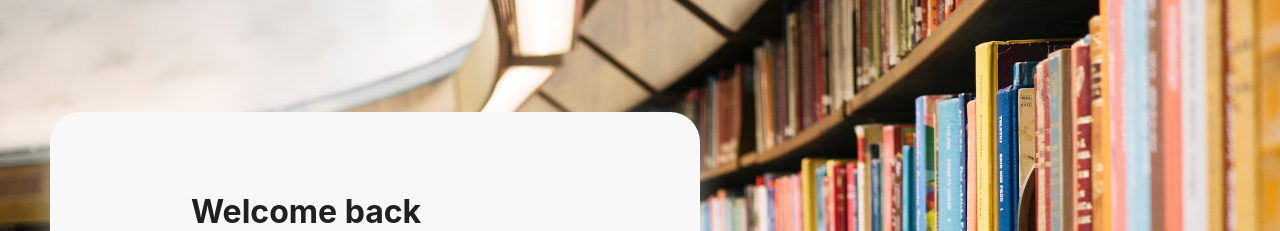
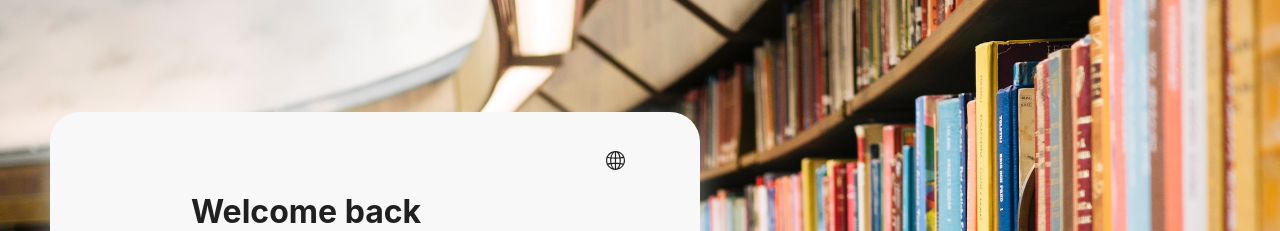
Before and after one commit to azizbekphd/nur, a Next.js app: page /signin in a window 1280 px wide. Shown: the top 231 px of the page. Built offline with nearby package versions, Linux system fonts and the light colour scheme.

Commit message:
Language toggler in auth pages

```diff
--- a/components/ui/LanguageToggler/index.tsx
+++ b/components/ui/LanguageToggler/index.tsx
@@ -6,10 +6,10 @@ import { classNames } from "../../../utils";
 import useI18n from "../../../i18n";
 
 type LanguageTogglerProps = {
-  size: number;
+  size?: number;
 };
 
-const LanguageToggler = ({ size }: LanguageTogglerProps) => {
+const LanguageToggler = ({ size = 19 }: LanguageTogglerProps) => {
   const { locale, asPath } = useI18n();
 
   return (
--- a/pages/password-recovery.tsx
+++ b/pages/password-recovery.tsx
@@ -4,7 +4,7 @@ import bg from "../public/images/library.jpg";
 import Image from "next/image";
 import { useWindowSize } from "../utils";
 import { motion } from "framer-motion";
-import { FilledButton, Input } from "../components";
+import { FilledButton, Input, LanguageToggler } from "../components";
 import useI18n from "../i18n";
 
 const PasswordRecovery: NextPage = () => {
@@ -30,6 +30,9 @@ const PasswordRecovery: NextPage = () => {
         }}
       >
         <div className={styles.content}>
+          <div className={styles.languageTogglerWrapper}>
+            <LanguageToggler />
+          </div>
           <Image
             src={"/logo.png"}
             alt={"Logo"}
--- a/pages/signin.tsx
+++ b/pages/signin.tsx
@@ -8,6 +8,7 @@ import {
   Checkbox,
   FilledButton,
   Input,
+  LanguageToggler,
   OutlinedButton,
   TextLink,
 } from "../components";
@@ -36,6 +37,9 @@ const SignIn: NextPage = () => {
         }}
       >
         <div className={styles.content}>
+          <div className={styles.languageTogglerWrapper}>
+            <LanguageToggler />
+          </div>
           <Image
             src={"/logo.png"}
             alt={"Logo"}
--- a/pages/signup.tsx
+++ b/pages/signup.tsx
@@ -8,6 +8,7 @@ import {
   Checkbox,
   FilledButton,
   Input,
+  LanguageToggler,
   OutlinedButton,
   TextLink,
 } from "../components";
@@ -36,6 +37,9 @@ const SignUp: NextPage = () => {
         }}
       >
         <div className={styles.content}>
+          <div className={styles.languageTogglerWrapper}>
+            <LanguageToggler />
+          </div>
           <Image
             src={"/logo.png"}
             alt={"Logo"}
--- a/styles/AuthPage.module.css
+++ b/styles/AuthPage.module.css
@@ -27,6 +27,7 @@
     align-items: center;
     box-shadow: var(--shadow-color) 0px 7px 29px 0px;
     padding: 5% 10%;
+    position: relative;
 }
 
 .logo {
@@ -102,6 +103,12 @@
     text-align: center;
 }
 
+.languageTogglerWrapper {
+    position: absolute;
+    top: 5%;
+    right: 10%;
+}
+
 @media (max-width: 992px) {
     .page {
         padding: 0;
```
